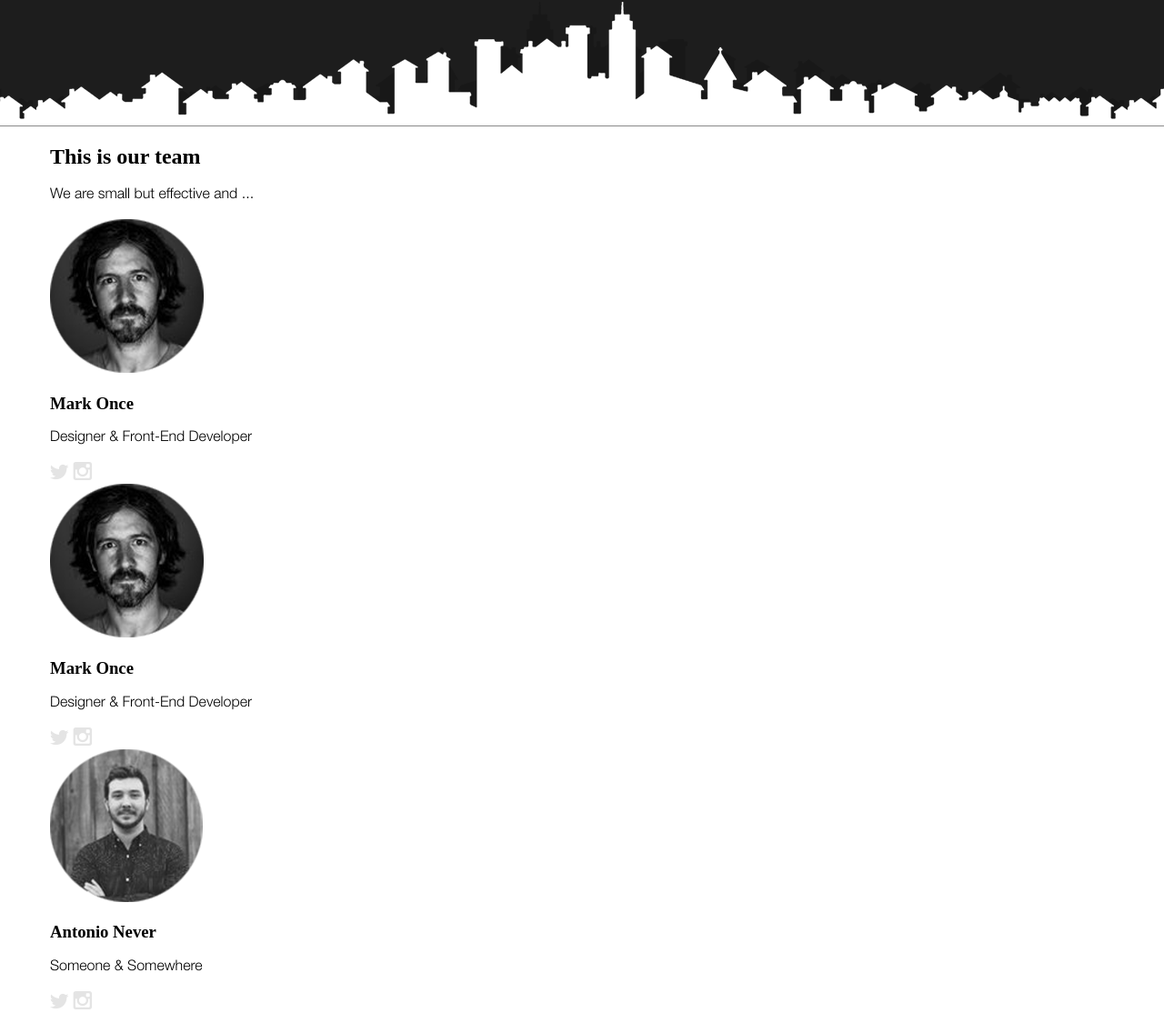
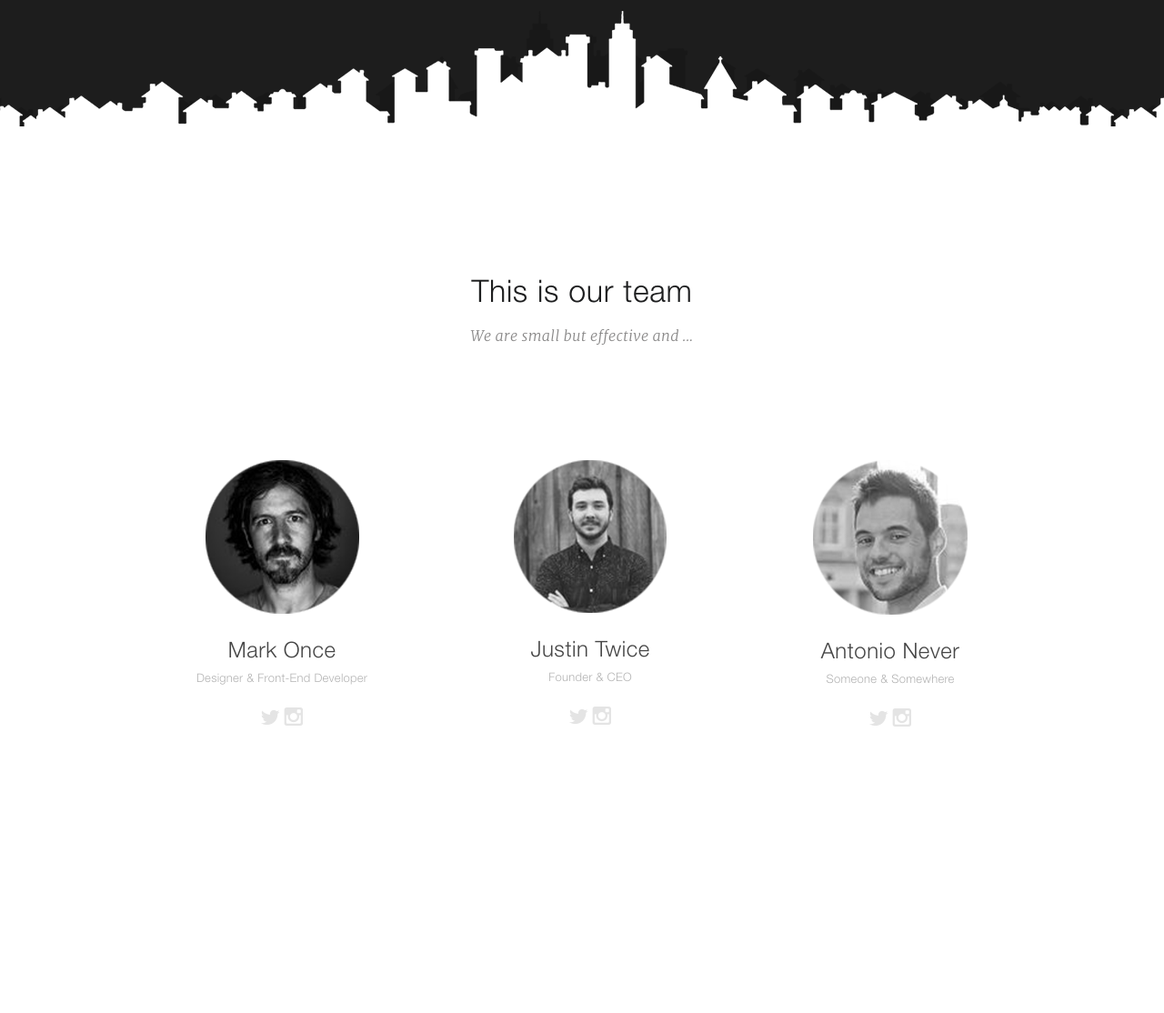
Before and after one commit to CreepMaH/site, a plain HTML site: page index.html in a window 1280 px wide. Shown: the part 1623-2737 px from the top of the page at 91% size. After the commit the page ends 2535 px from the top, so only its background shows below. Drawn offline with Linux system fonts and the light colour scheme.

Commit message:
Завершена вёрстка раздела "О команде" ("team")

```diff
--- a/css/style.css
+++ b/css/style.css
@@ -112,8 +112,8 @@ body {
     padding-top: 128px;
     padding-bottom: 271px;
     background:
-        url(../img/buildings__black.png) center bottom repeat-x,
-        url(../img/buildings__white.png) center bottom repeat-x
+        url(../img/buildings__black.png) center 101% repeat-x,
+        url(../img/buildings__white.png) center 101% repeat-x
         #1d1d1d;
     /*background-size: contain;*/
 }
@@ -152,22 +152,61 @@ body {
 }
 /*Команда*/
 .team {
+    height: 745px;
 }
 .block_header {
+    text-align: center;
 }
 .block_title {
+    font-family: 'HelveticaNeueLTProLt', sans-serif;
+    font-size: 34px;
+    font-weight: 400;
+    letter-spacing: 0.02em;
+    color: #1d1e1f;
+    margin-bottom: 13px;
+    padding-top: 138px;
 }
 .block_text {
+    font-family: 'Merriweather-LightItalic', sans-serif;;
+    font-size: 16px;
+    font-weight: 300;
+    font-style: italic;
+    letter-spacing: 0.02em;
+    color: #898888;
+    margin: 0;
 }
 .team_inner {
+    display: flex;
+    justify-content: space-evenly;
+    padding-top: 127px;
 }
 .team_item {
+    text-align: center;
 }
 .team_item-img {
+    margin-bottom: 0;
 }
 .team_item-title {
+    font-family: 'HelveticaNeueLTProLt', sans-serif;
+    font-size: 24px;
+    font-weight: 400;
+    letter-spacing: 0.02em;
+    color: #464646;
+    margin: 0;
+    padding-top: 25px;
 }
 .team_item-text {
+    font-family: 'HelveticaNeueLTProLt', sans-serif;
+    font-size: 13px;
+    font-weight: 400;
+    letter-spacing: 0.02em;
+    color: #b3b3b3;
+    margin: 0;
+    padding-top: 7px;
 }
-.team_icon-box {
+.team_icon-box img {
+    font-size: 20px;
+    color: #e4e4e4;
+    transition: 0.2s;
+    padding-top: 22px;
 }
--- a/index.html
+++ b/index.html
@@ -63,30 +63,26 @@
                     <h3 class="team_item-title">Mark Once</h3>
                     <p class="team_item-text">Designer & Front-End Developer</p>
                     <div class="team_icon-box">
-                        <img src="img/twitter.png" alt="">
-                        <img src="img/instagram.png" alt="">
+                        <a href="#"><img src="img/twitter.png" alt=""></a>
+                        <a href="#"><img src="img/instagram.png" alt=""></a>
                     </div>
                 </div>
-            </div>
-            <div class="team_inner">
                 <div class="team_item">
-                    <img class="team_item-img" src="img/team1.png" alt="">
-                    <h3 class="team_item-title">Mark Once</h3>
-                    <p class="team_item-text">Designer & Front-End Developer</p>
+                    <img class="team_item-img" src="img/team2.png" alt="">
+                    <h3 class="team_item-title">Justin Twice</h3>
+                    <p class="team_item-text">Founder & CEO</p>
                     <div class="team_icon-box">
-                        <img src="img/twitter.png" alt="">
-                        <img src="img/instagram.png" alt="">
+                        <a href="#"><img src="img/twitter.png" alt=""></a>
+                        <a href="#"><img src="img/instagram.png" alt=""></a>
                     </div>
                 </div>
-            </div>
-            <div class="team_inner">
                 <div class="team_item">
-                    <img class="team_item-img" src="img/team2.png" alt="">
+                    <img class="team_item-img" src="img/team3.png" alt="">
                     <h3 class="team_item-title">Antonio Never</h3>
                     <p class="team_item-text">Someone & Somewhere</p>
                     <div class="team_icon-box">
-                        <img src="img/twitter.png" alt="">
-                        <img src="img/instagram.png" alt="">
+                        <a href="#"><img src="img/twitter.png" alt=""></a>
+                        <a href="#"><img src="img/instagram.png" alt=""></a>
                     </div>
                 </div>
             </div>
```
